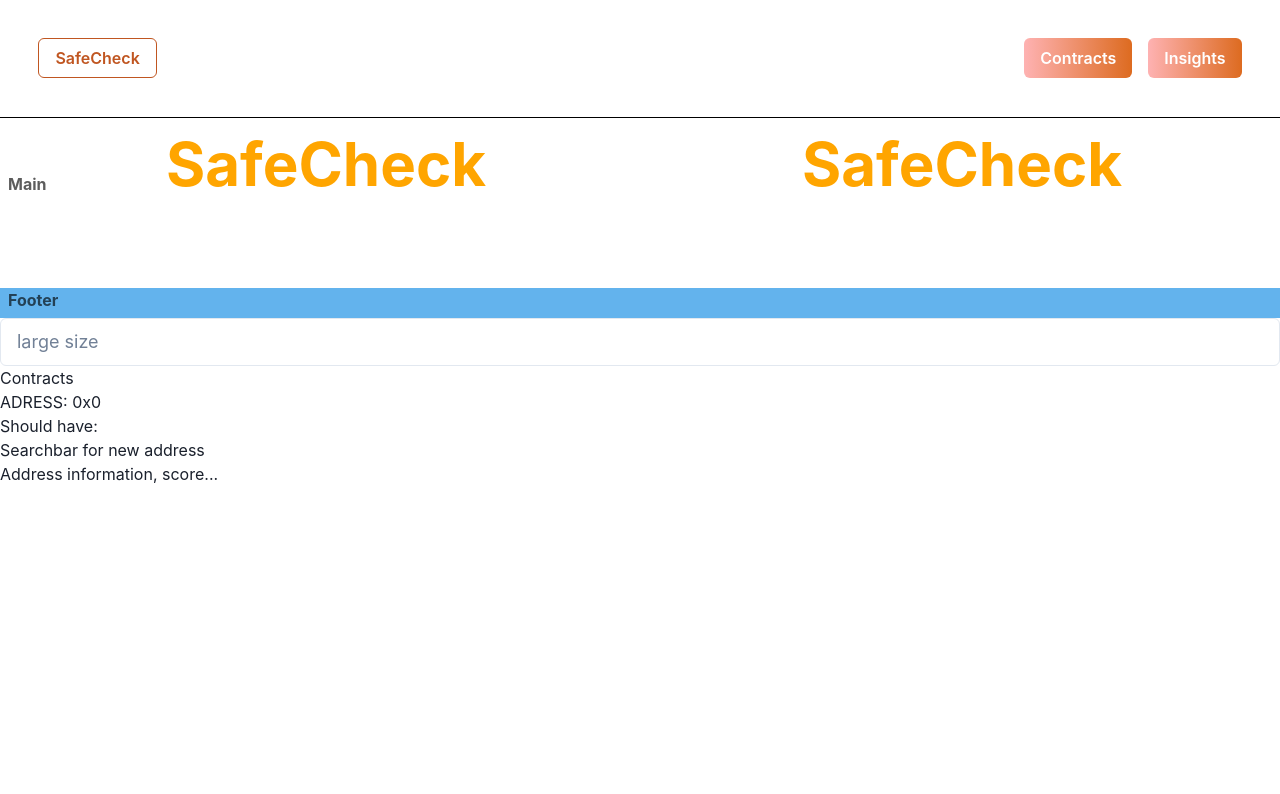
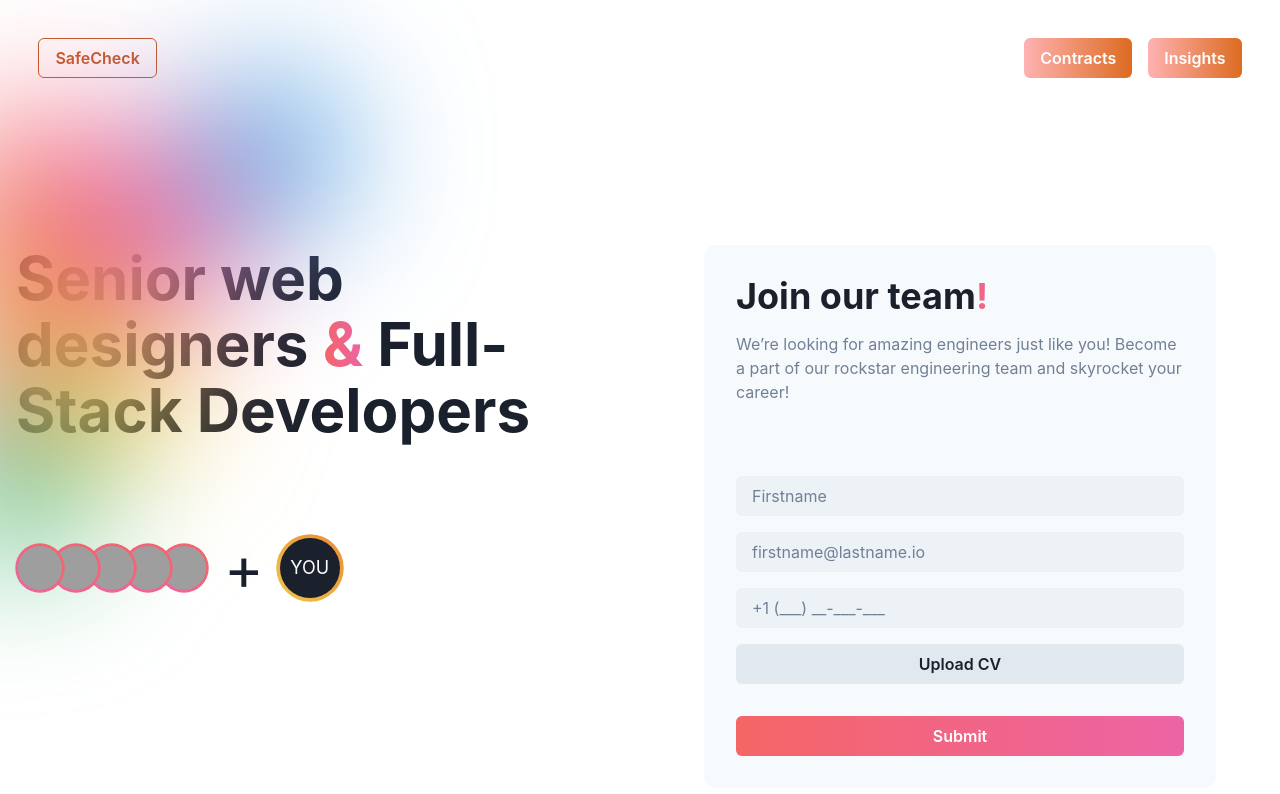
Before and after one commit to julio4/safecheck-monorepo, a React app in the folder packages/front/: page /contracts/0x0 in a window 1280 px wide. Built offline with nearby package versions, Linux system fonts and the light colour scheme; grey boxes are pictures that could not be loaded.

Commit message:
contract update

```diff
--- a/packages/front/src/css/Header.css
+++ b/packages/front/src/css/Header.css
@@ -4,7 +4,6 @@ nav.bar {
   justify-content: space-between;
   align-items: center;
   padding: 2.4rem;
-  border-bottom: 1px solid black;
 }
 
 nav.bar>ul {
--- a/packages/front/src/pages/Contracts.jsx
+++ b/packages/front/src/pages/Contracts.jsx
@@ -1,51 +1,223 @@
 import { useParams } from "react-router-dom";
-import { Input, Button, ButtonGroup, Grid, GridItem } from '@chakra-ui/react'
-import { Heading, Center } from '@chakra-ui/react'
 
-const Contracts = (props) => {
+import {
+  Box,
+  Flex,
+  Stack,
+  Heading,
+  Text,
+  Container,
+  Input,
+  Button,
+  SimpleGrid,
+  Avatar,
+  AvatarGroup,
+  useBreakpointValue,
+  IconProps,
+  Icon,
+} from '@chakra-ui/react';
+
+const avatars = [
+  {
+    name: 'Ryan Florence',
+    url: 'https://bit.ly/ryan-florence',
+  },
+  {
+    name: 'Segun Adebayo',
+    url: 'https://bit.ly/sage-adebayo',
+  },
+  {
+    name: 'Kent Dodds',
+    url: 'https://bit.ly/kent-c-dodds',
+  },
+  {
+    name: 'Prosper Otemuyiwa',
+    url: 'https://bit.ly/prosper-baba',
+  },
+  {
+    name: 'Christian Nwamba',
+    url: 'https://bit.ly/code-beast',
+  },
+];
+
+export default function Contracts () {
   const a = useParams();
   return (
-    <>
-      <Grid
-      templateAreas={`"header header"
-                      "main main"
-                      "footer footer"`}
-      gridTemplateRows={'50px 1fr 30px'}
-      gridTemplateColumns={'150px 1fr'}
-      h='200px'
-      gap='1'
-      color='blackAlpha.700'
-      fontWeight='bold'
-      >
-      <GridItem pl='2' area={'header'}>
-        <Center>
-          <Heading as='h1' color='orange' size='3xl' margin="1rem auto auto auto">
-            SafeCheck
-          </Heading>
-          <Heading as='h1' color='orange' size='3xl' margin="1rem auto auto auto">
-            SafeCheck
-          </Heading>
-        </Center>
-      </GridItem>
-      <GridItem pl='2'  area={'main'}>
-        Main
-      </GridItem>
-      <GridItem pl='2' bg='blue.300' area={'footer'}>
-        Footer
-      </GridItem>
-      </Grid>
-      <Input placeholder='large size' size='lg' />
-      <h1>Contracts</h1>
-      <span>ADRESS: {a.address}</span>
-      <p>
-        Should have:
-        <ul>
-          <li>Searchbar for new address</li>
-          <li>Address information, score...</li>
-        </ul>
-      </p>
-    </>
+    <Box position={'relative'}>
+          <Container
+            as={SimpleGrid}
+            maxW={'7xl'}
+            columns={{ base: 1, md: 2 }}
+            spacing={{ base: 10, lg: 32 }}
+            py={{ base: 10, sm: 20, lg: 32 }}>
+            <Stack spacing={{ base: 10, md: 20 }}>
+              <Heading
+                lineHeight={1.1}
+                fontSize={{ base: '3xl', sm: '4xl', md: '5xl', lg: '6xl' }}>
+                Senior web designers{' '}
+                <Text
+                  as={'span'}
+                  bgGradient="linear(to-r, red.400,pink.400)"
+                  bgClip="text">
+                  &
+                </Text>{' '}
+                Full-Stack Developers
+              </Heading>
+              <Stack direction={'row'} spacing={4} align={'center'}>
+                <AvatarGroup>
+                  {avatars.map((avatar) => (
+                    <Avatar
+                      key={avatar.name}
+                      name={avatar.name}
+                      src={avatar.url}
+                      size={'md'}
+                      position={'relative'}
+                      zIndex={2}
+                      _before={{
+                        content: '""',
+                        width: 'full',
+                        height: 'full',
+                        rounded: 'full',
+                        transform: 'scale(1.125)',
+                        bgGradient: 'linear(to-bl, red.400,pink.400)',
+                        position: 'absolute',
+                        zIndex: -1,
+                        top: 0,
+                        left: 0,
+                      }}
+                    />
+                  ))}
+                </AvatarGroup>
+                <Text fontFamily={'heading'} fontSize={{ base: '4xl', md: '6xl' }}>
+                  +
+                </Text>
+                <Flex
+                  align={'center'}
+                  justify={'center'}
+                  fontFamily={'heading'}
+                  fontSize={{ base: 'sm', md: 'lg' }}
+                  bg={'gray.800'}
+                  color={'white'}
+                  rounded={'full'}
+                  minWidth={'60px'}
+                  minHeight={'60px'}
+                  position={'relative'}
+                  _before={{
+                    content: '""',
+                    width: 'full',
+                    height: 'full',
+                    rounded: 'full',
+                    transform: 'scale(1.125)',
+                    bgGradient: 'linear(to-bl, orange.400,yellow.400)',
+                    position: 'absolute',
+                    zIndex: -1,
+                    top: 0,
+                    left: 0,
+                  }}>
+                  YOU
+                </Flex>
+              </Stack>
+            </Stack>
+            <Stack
+              bg={'gray.50'}
+              rounded={'xl'}
+              p={{ base: 4, sm: 6, md: 8 }}
+              spacing={{ base: 8 }}
+              maxW={{ lg: 'lg' }}>
+              <Stack spacing={4}>
+                <Heading
+                  color={'gray.800'}
+                  lineHeight={1.1}
+                  fontSize={{ base: '2xl', sm: '3xl', md: '4xl' }}>
+                  Join our team
+                  <Text
+                    as={'span'}
+                    bgGradient="linear(to-r, red.400,pink.400)"
+                    bgClip="text">
+                    !
+                  </Text>
+                </Heading>
+                <Text color={'gray.500'} fontSize={{ base: 'sm', sm: 'md' }}>
+                  We’re looking for amazing engineers just like you! Become a part
+                  of our rockstar engineering team and skyrocket your career!
+                </Text>
+              </Stack>
+              <Box as={'form'} mt={10}>
+                <Stack spacing={4}>
+                  <Input
+                    placeholder="Firstname"
+                    bg={'gray.100'}
+                    border={0}
+                    color={'gray.500'}
+                    _placeholder={{
+                      color: 'gray.500',
+                    }}
+                  />
+                  <Input
+                    placeholder="firstname@lastname.io"
+                    bg={'gray.100'}
+                    border={0}
+                    color={'gray.500'}
+                    _placeholder={{
+                      color: 'gray.500',
+                    }}
+                  />
+                  <Input
+                    placeholder="+1 (___) __-___-___"
+                    bg={'gray.100'}
+                    border={0}
+                    color={'gray.500'}
+                    _placeholder={{
+                      color: 'gray.500',
+                    }}
+                  />
+                  <Button fontFamily={'heading'} bg={'gray.200'} color={'gray.800'}>
+                    Upload CV
+                  </Button>
+                </Stack>
+                <Button
+                  fontFamily={'heading'}
+                  mt={8}
+                  w={'full'}
+                  bgGradient="linear(to-r, red.400,pink.400)"
+                  color={'white'}
+                  _hover={{
+                    bgGradient: 'linear(to-r, red.400,pink.400)',
+                    boxShadow: 'xl',
+                  }}>
+                  Submit
+                </Button>
+              </Box>
+              form
+            </Stack>
+          </Container>
+          <Blur
+            position={'absolute'}
+            top={-10}
+            left={-10}
+            style={{ filter: 'blur(70px)' }}
+          />
+    </Box>
   )
 };
 
-export default Contracts;
+export const Blur = (props) => {
+  return (
+    <Icon
+      width={useBreakpointValue({ base: '100%', md: '40vw', lg: '30vw' })}
+      zIndex={useBreakpointValue({ base: -1, md: -1, lg: 0 })}
+      height="560px"
+      viewBox="0 0 528 560"
+      fill="none"
+      xmlns="http://www.w3.org/2000/svg"
+      {...props}>
+      <circle cx="71" cy="61" r="111" fill="#F56565" />
+      <circle cx="244" cy="106" r="139" fill="#ED64A6" />
+      <circle cy="291" r="139" fill="#ED64A6" />
+      <circle cx="80.5" cy="189.5" r="101.5" fill="#ED8936" />
+      <circle cx="196.5" cy="317.5" r="101.5" fill="#ECC94B" />
+      <circle cx="70.5" cy="458.5" r="101.5" fill="#48BB78" />
+      <circle cx="426.5" cy="-0.5" r="101.5" fill="#4299E1" />
+    </Icon>
+  );
+};
```
Also changed, not shown: packages/front/src/pages/brouillon.jsx (added, +42 -0 lines).
